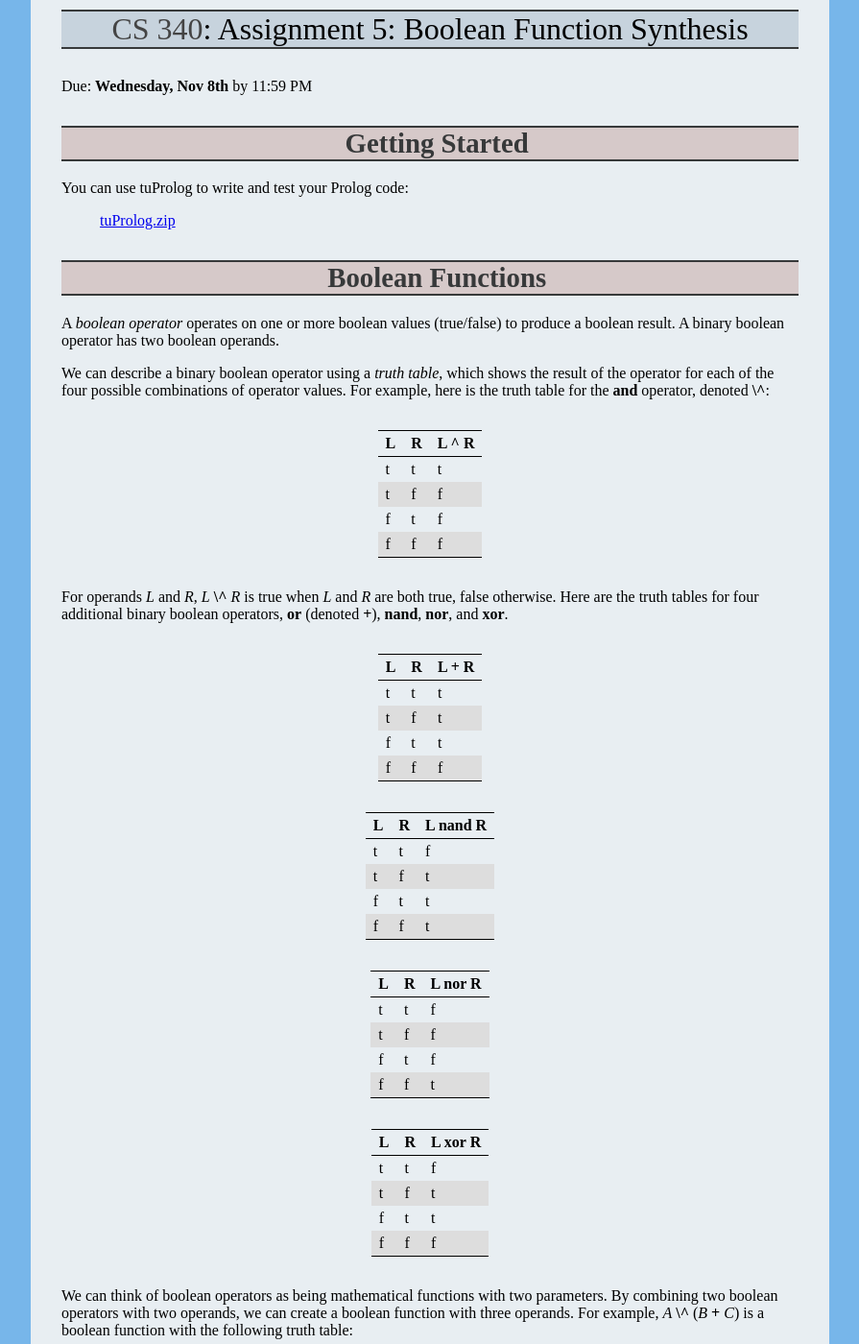
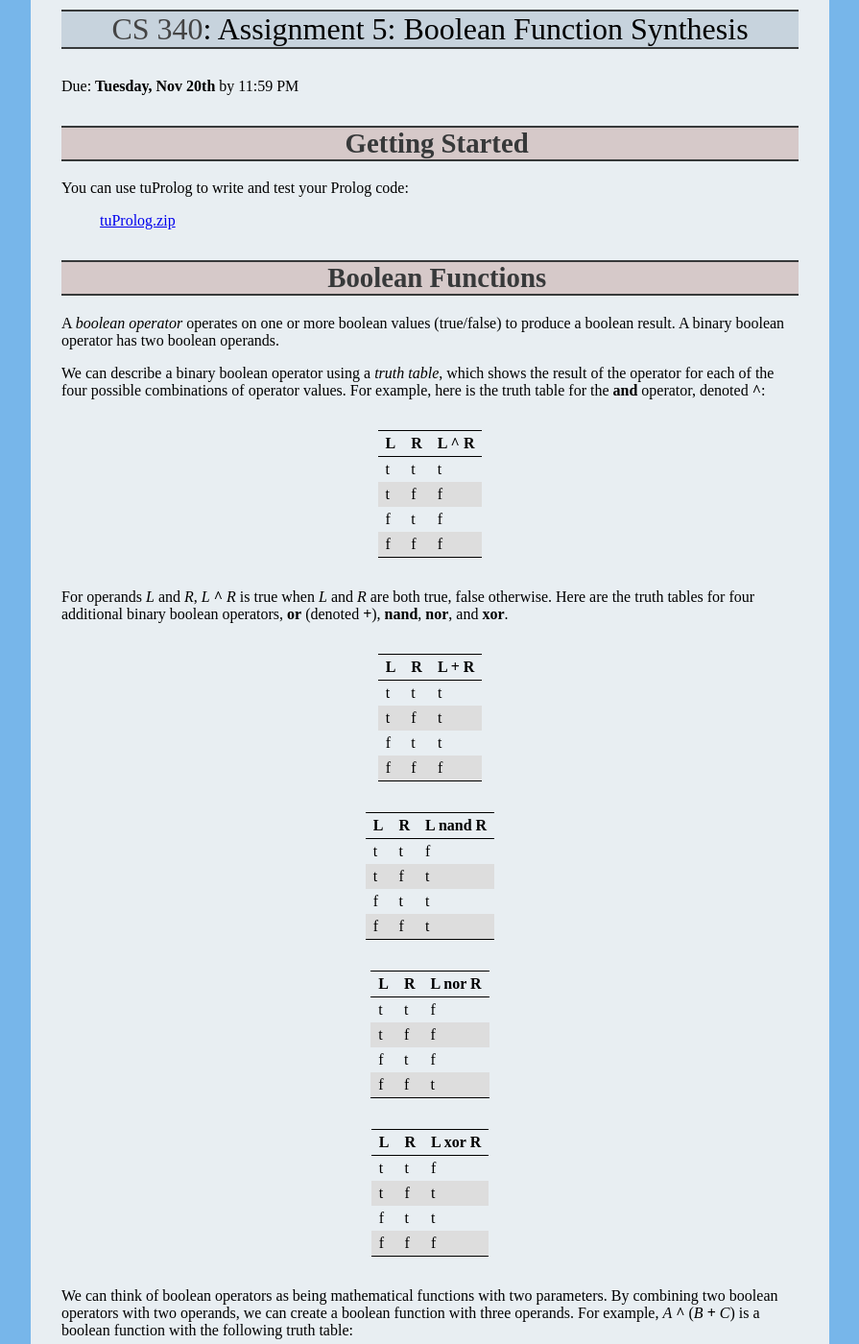
Before and after one commit to ycpcs/cs340-fall2018, a Jekyll site: the page built from assign/assign05.md, in a window 1280 px wide and 1400 px high. Shown: the whole window at 96% size, without its empty margins (192-1087 px from the left). Built offline with Jekyll 4.4.1, drawn with Linux system fonts in a browser that asks for light colours.

Commit message:
post assignment 5

```diff
--- a/assign/assign05.md
+++ b/assign/assign05.md
@@ -3,7 +3,7 @@ layout: default
 title: "Assignment 5: Boolean Function Synthesis"
 ---
 
-Due: **Wednesday, Nov 8th** by 11:59 PM
+Due: **Tuesday, Nov 20th** by 11:59 PM
 
 Getting Started
 ===============
@@ -17,7 +17,7 @@ Boolean Functions
 
 A *boolean operator* operates on one or more boolean values (true/false) to produce a boolean result. A binary boolean operator has two boolean operands.
 
-We can describe a binary boolean operator using a *truth table*, which shows the result of the operator for each of the four possible combinations of operator values. For example, here is the truth table for the **and** operator, denoted **\^**:
+We can describe a binary boolean operator using a *truth table*, which shows the result of the operator for each of the four possible combinations of operator values. For example, here is the truth table for the **and** operator, denoted **^**:
 
 L | R | L ^ R
 --|---|------
@@ -27,7 +27,7 @@ f | t | f
 f | f | f
 
 
-For operands *L* and *R*, *L* **\^** *R* is true when *L* and *R* are both true, false otherwise. Here are the truth tables for four additional binary boolean operators, **or** (denoted **+**), **nand**, **nor**, and **xor**.
+For operands *L* and *R*, *L* **^** *R* is true when *L* and *R* are both true, false otherwise. Here are the truth tables for four additional binary boolean operators, **or** (denoted **+**), **nand**, **nor**, and **xor**.
 
 L | R | L + R
 --|---|------
@@ -57,7 +57,7 @@ t | f | t
 f | t | t
 f | f | f
 
-We can think of boolean operators as being mathematical functions with two parameters. By combining two boolean operators with two operands, we can create a boolean function with three operands. For example, *A* **\^** (*B* **+** *C*) is a boolean function with the following truth table:
+We can think of boolean operators as being mathematical functions with two parameters. By combining two boolean operators with two operands, we can create a boolean function with three operands. For example, *A* **^** (*B* **+** *C*) is a boolean function with the following truth table:
 
 A | B | C | A ^ (B + C)
 --|---|---|------------
```
Also changed, not shown: assign/index.md (+1 -1 lines), index.md (+1 -0 lines).
